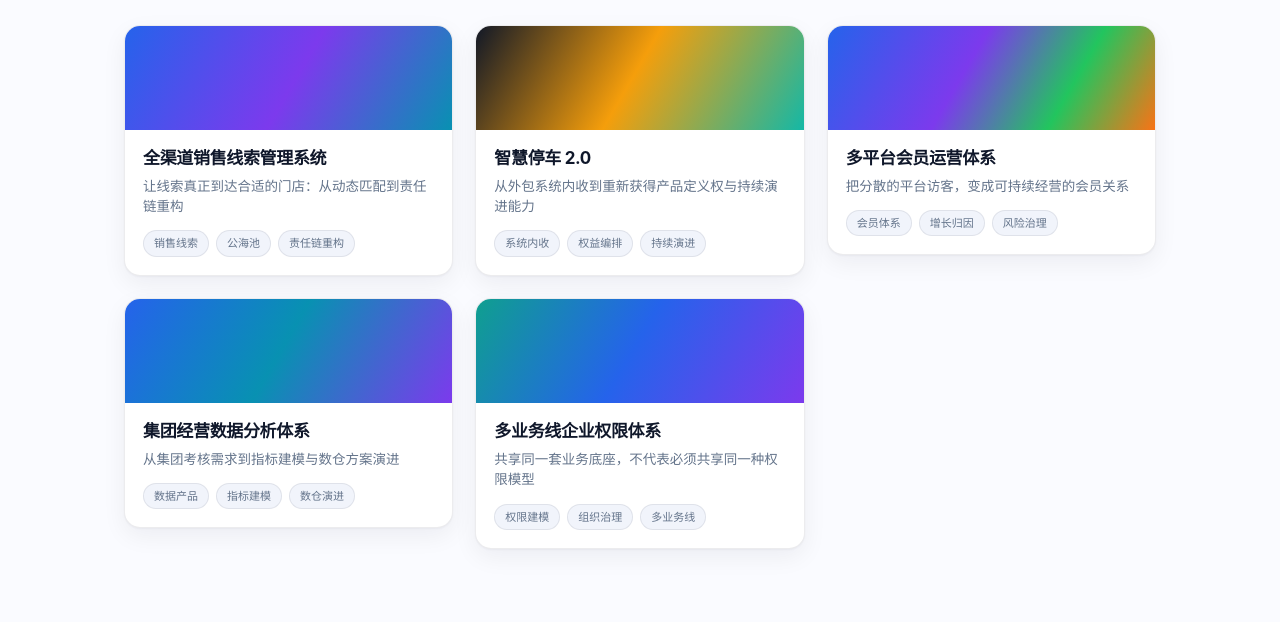
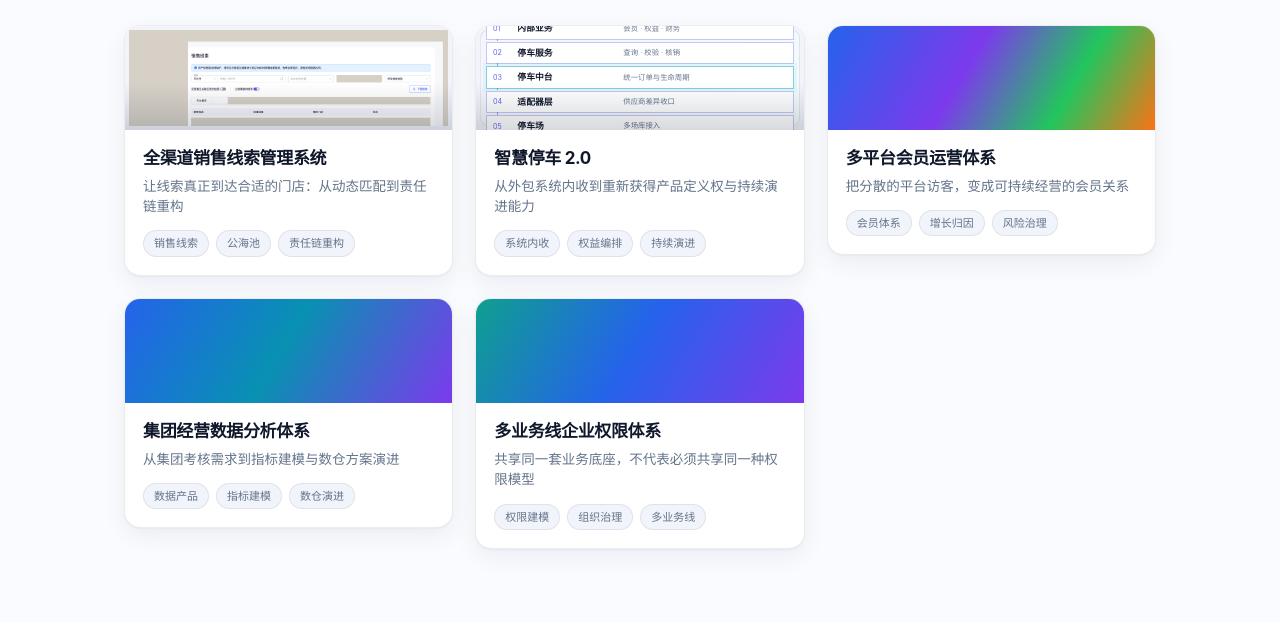
Before and after one commit to 666qqx666-jpg/personal-website, an Astro site: page /projects in a window 1280 px wide. Shown: the part 178-800 px from the top of the page. Built offline with nearby package versions, Linux system fonts and the light colour scheme; Astro itself is replaced by a stand-in of ours.

Commit message:
feat: add real evidence to two project covers

```diff
--- a/src/components/Card.astro
+++ b/src/components/Card.astro
@@ -1,12 +1,14 @@
 ---
-interface Props {
-  title: string; hook?: string; tags?: string[]; href?: string; cover?: string;
-}
-const { title, hook = '', tags = [], href, cover } = Astro.props;
+import ParkingLayersPreview from './site/ParkingLayersPreview.astro';
+interface CardMedia { src: string; alt: string; width: number; height: number; position?: string; }
+interface Props { title: string; hook?: string; tags?: string[]; href?: string; cover?: string; media?: CardMedia; diagram?: 'parking-layers'; }
+const { title, hook = '', tags = [], href, cover, media, diagram } = Astro.props;
 const Tag = href ? 'a' : 'div';
 ---
 <Tag class="card" href={href}>
-  <div class="cover" style={cover ? `background:${cover}` : undefined}>
+  <div class:list={['cover', (media || diagram) && 'evidence-cover']} style={!media && !diagram && cover ? `background:${cover}` : undefined} data-card-media={(media || diagram) ? '' : undefined}>
+    {media && <img src={media.src} alt={media.alt} width={media.width} height={media.height} loading="lazy" style={`object-position:${media.position ?? 'center'}`} />}
+    {diagram === 'parking-layers' && <ParkingLayersPreview />}
     <span class="shine"></span>
   </div>
   <div class="body">
@@ -34,6 +36,10 @@ const Tag = href ? 'a' : 'div';
     border-color: var(--accent);
   }
   .cover { height: 104px; background: var(--grad); position: relative; overflow: hidden; }
+  .cover.evidence-cover { padding: .25rem; background: var(--bg-soft); }
+  .cover img { width: 100%; height: 100%; object-fit: cover; background: var(--bg-soft); }
+  .cover :global([data-system-preview]) { min-height: 0; height: 100%; }
+  .cover[data-card-media]::after { content: ''; position: absolute; inset: 0; background: linear-gradient(180deg, transparent 55%, rgba(15, 23, 42, .16)); pointer-events: none; }
   .shine {
     position: absolute; inset: 0;
     background: linear-gradient(120deg, transparent 30%, rgba(255, 255, 255, 0.28) 50%, transparent 70%);
--- a/src/components/SectionGrid.astro
+++ b/src/components/SectionGrid.astro
@@ -1,6 +1,6 @@
 ---
 import Card from './Card.astro';
-interface Item { title: string; hook?: string; tags?: string[]; href?: string; cover?: string; }
+interface Item { title: string; hook?: string; tags?: string[]; href?: string; cover?: string; media?: { src: string; alt: string; width: number; height: number; position?: string }; diagram?: 'parking-layers'; }
 interface Props { title: string; icon?: string; items: Item[]; }
 const { title, icon = '', items } = Astro.props;
 ---
--- a/src/pages/projects/index.astro
+++ b/src/pages/projects/index.astro
@@ -1,22 +1,24 @@
 ---
 import BaseLayout from '../../layouts/BaseLayout.astro';
 import SectionGrid from '../../components/SectionGrid.astro';
+import { getPortfolioVisual } from '../../data/portfolioVisuals';
 
 const base = import.meta.env.BASE_URL.replace(/\/?$/, '/');
+const salesVisual = getPortfolioVisual('sales-lead-sanitized');
 const items = [
   {
     title: '全渠道销售线索管理系统',
     hook: '让线索真正到达合适的门店：从动态匹配到责任链重构',
     tags: ['销售线索', '公海池', '责任链重构'],
     href: `${base}projects/sales-lead-slm/`,
-    cover: 'linear-gradient(120deg, #2563eb 0%, #7c3aed 52%, #0891b2 100%)',
+    media: { src: salesVisual.src, alt: salesVisual.alt, width: salesVisual.width, height: salesVisual.height, position: 'top left' },
   },
   {
     title: '智慧停车 2.0',
     hook: '从外包系统内收到重新获得产品定义权与持续演进能力',
     tags: ['系统内收', '权益编排', '持续演进'],
     href: `${base}projects/smart-parking/`,
-    cover: 'linear-gradient(120deg, #111827 0%, #f59e0b 48%, #14b8a6 100%)',
+    diagram: 'parking-layers' as const,
   },
   {
     title: '多平台会员运营体系',
```
Also changed, not shown: e2e/project-index.visual.spec.ts (added, +2 -0 lines), e2e/sections.spec.ts (+7 -0 lines), e2e/project-index.visual.spec.ts-snapshots/project-index-desktop-darwin.png (added), e2e/project-index.visual.spec.ts-snapshots/project-index-mobile-darwin.png (added).
